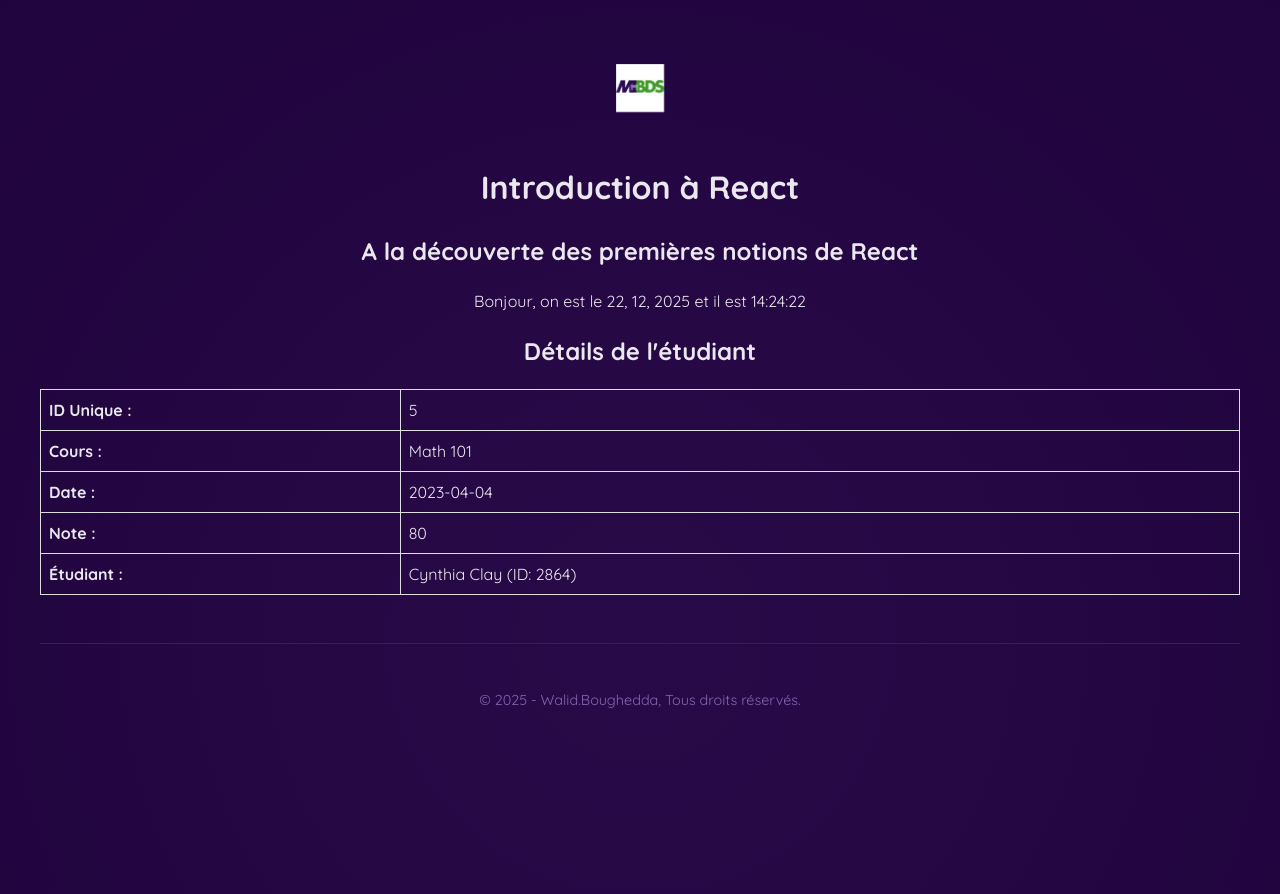
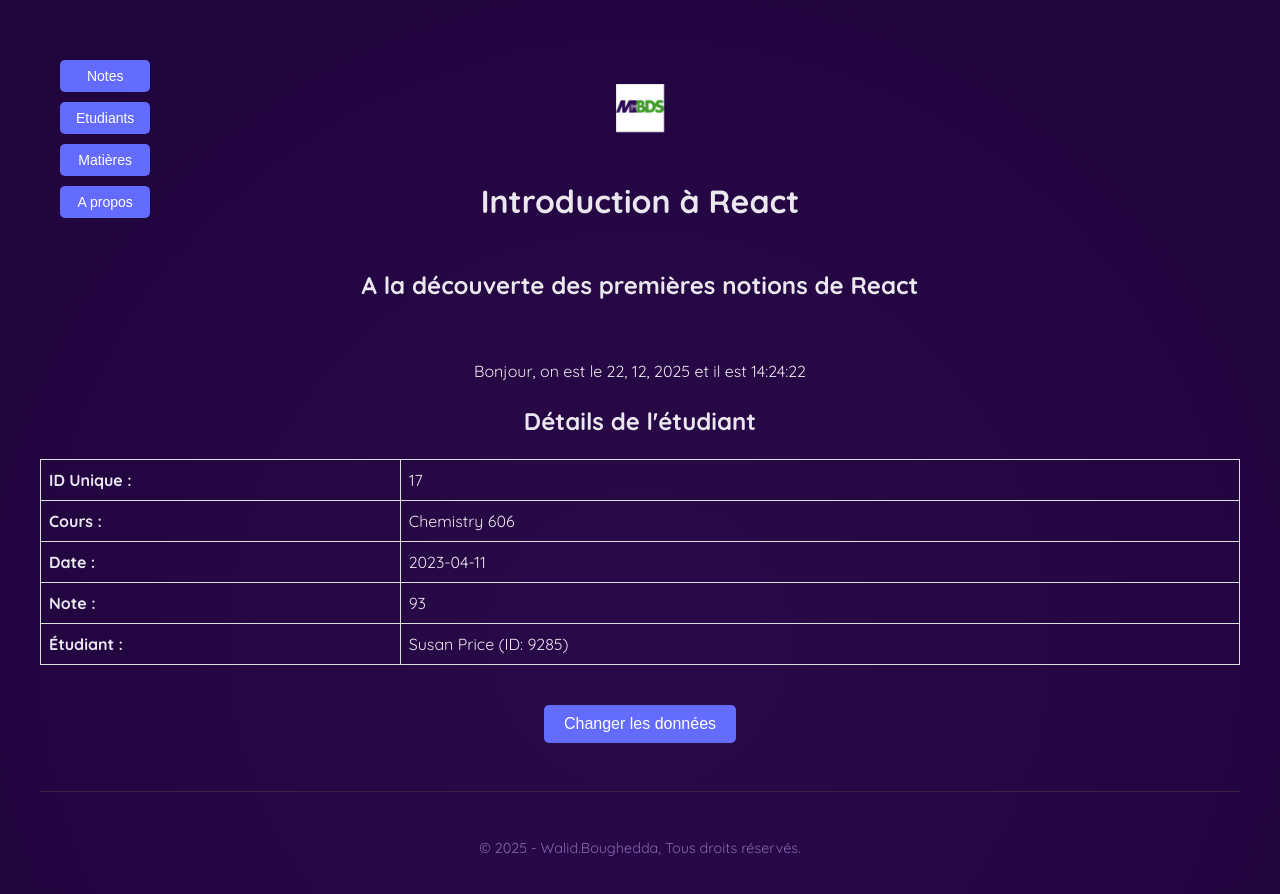
Before and after one commit to MBDS-CASA/react101-walidbg3, a React (Vite) app in the folder td01/: page / in a window 1280 px wide. Shown: the top 894 px of the page. Built offline with nearby package versions, Linux system fonts and the light colour scheme.

Commit message:
Add menu

```diff
--- a/td01/src/App.css
+++ b/td01/src/App.css
@@ -57,3 +57,55 @@
   font-weight: bold;
   width: 30%;
 }
+
+.data-display button {
+  background-color: #646cff;
+  color: white;
+  border: none;
+  padding: 10px 20px;
+  font-size: 16px;
+  cursor: pointer;
+  border-radius: 5px;
+  margin-top: 20px;
+  transition: background-color 0.3s;
+}
+
+.data-display button:hover {
+  background-color: #535bf2;
+}
+
+.header {
+  position: relative;
+  padding: 20px;
+  text-align: center;
+}
+
+.menu {
+  position: absolute;
+  top: 20px;
+  left: 20px;
+  display: flex;
+  flex-direction: column;
+  gap: 10px;
+}
+
+.menu button {
+  background-color: #646cff;
+  color: white;
+  border: none;
+  padding: 8px 16px;
+  font-size: 14px;
+  cursor: pointer;
+  border-radius: 5px;
+  transition: background-color 0.3s;
+}
+
+.menu button:hover {
+  background-color: #535bf2;
+}
+
+.header-content {
+  display: flex;
+  flex-direction: column;
+  align-items: center;
+}
--- a/td01/src/components/Datadisplay.jsx
+++ b/td01/src/components/Datadisplay.jsx
@@ -1,4 +1,5 @@
 import data from '../assets/data.json';
+import { useState } from 'react';
 
 function randompick() {
     const randomIndex = Math.floor(Math.random() * data.length);
@@ -6,7 +7,11 @@ function randompick() {
 }
 
 function DataDisplay() {
-    const row = randompick();
+    const [row, setRow] = useState(() => randompick());
+
+    const changeData = () => {
+        setRow(randompick());
+    };
 
     return (
         <div className="data-display">
@@ -35,6 +40,7 @@ function DataDisplay() {
                     </tr>
                 </tbody>
             </table>
+            <button onClick={changeData}>Changer les données</button>
         </div>
     );
 }
--- a/td01/src/components/Header.jsx
+++ b/td01/src/components/Header.jsx
@@ -1,11 +1,25 @@
 import mbdslogo from '../assets/mbds.jpg'
+
 function Header() {
+  const handleMenuClick = (item) => {
+    alert(`Vous avez cliqué sur: ${item}`);
+  };
+
   return (
-    <div>
-          <img src={mbdslogo} className="logo" alt="MBDS logo" />
-          <h1>Introduction à React</h1>
-          <h2>A la découverte des premières notions de React</h2>
+    <div className="header">
+      <div className="menu">
+        <button onClick={() => handleMenuClick('Notes')}>Notes</button>
+        <button onClick={() => handleMenuClick('Etudiants')}>Etudiants</button>
+        <button onClick={() => handleMenuClick('Matières')}>Matières</button>
+        <button onClick={() => handleMenuClick('A propos')}>A propos</button>
+      </div>
+      <div className="header-content">
+        <img src={mbdslogo} className="logo" alt="MBDS logo" />
+        <h1>Introduction à React</h1>
+        <h2>A la découverte des premières notions de React</h2>
+      </div>
     </div>
   );
 }
+
 export default Header;
```
